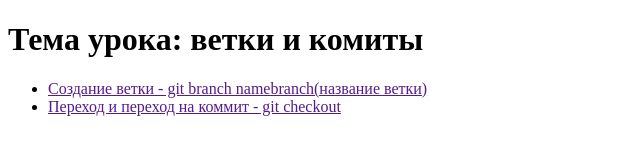
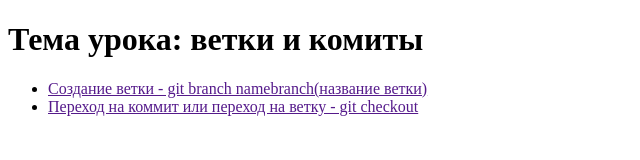
Before and after one commit to naziradenushka/12-30git, a plain HTML site: page index.html in a window 1280 px wide. Shown: the whole page, without its empty margins (0-640 px from the left). Drawn offline with Linux system fonts and the light colour scheme.

Commit message:
checkout for learn

```diff
--- a/index.html
+++ b/index.html
@@ -10,7 +10,7 @@
     <h1>Тема урока: ветки и комиты</h1>
     <ul>
         <li><a href="">Создание ветки - git branch namebranch(название ветки)</a></li>
-        <li><a href="">Переход и переход на коммит - git checkout</a></li>
+        <li><a href="">Переход на коммит или переход на ветку - git checkout</a></li>
     </ul>
 </body>
 </html>
```
